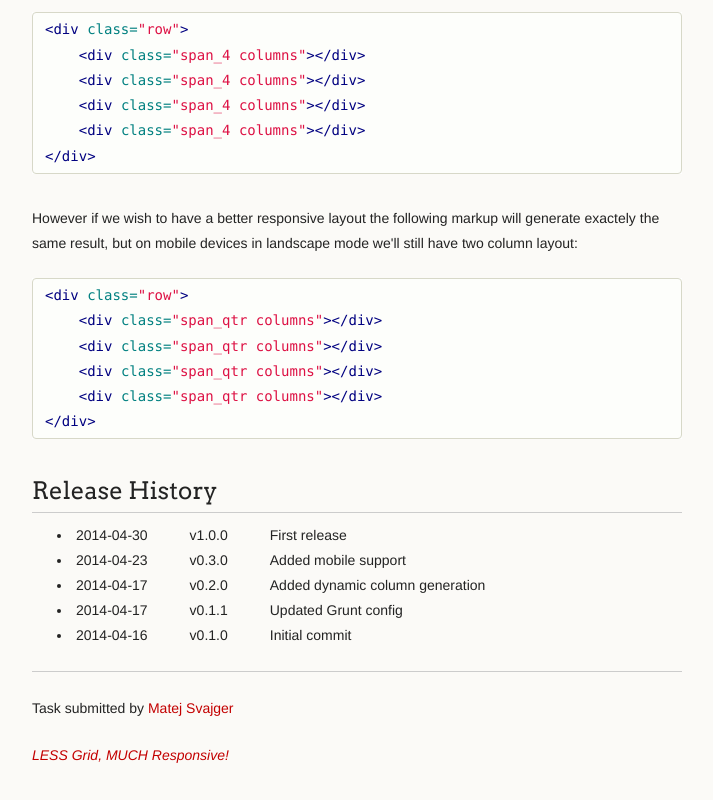
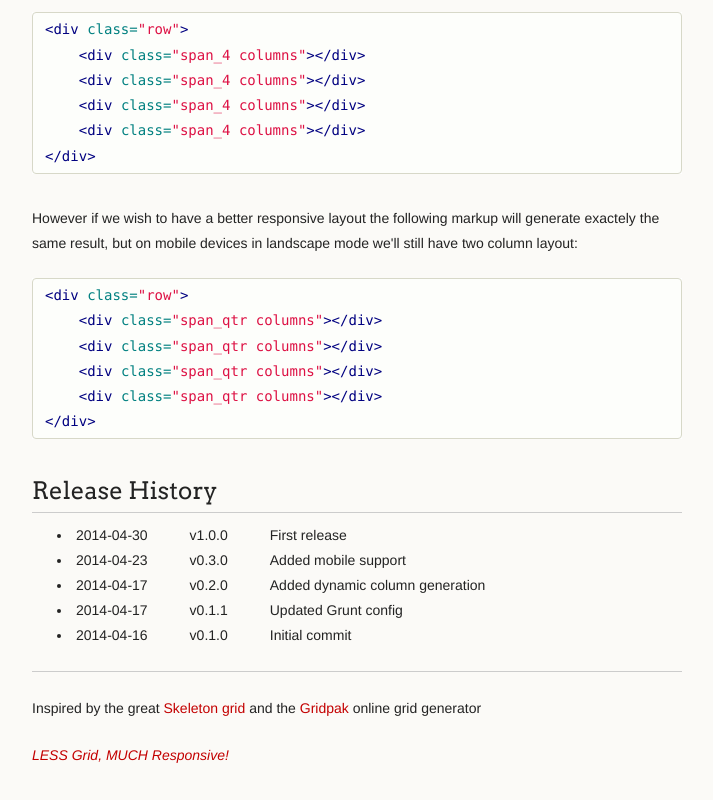
Before and after one commit to matejsvajger/less-grid, a plain HTML site: page index.html in a window 1280 px wide. Shown: the part 2536-3336 px from the top of the page, without its empty margins (278-991 px from the left). Drawn offline with Linux system fonts and the light colour scheme.

Commit message:
Update index.html

```diff
--- a/index.html
+++ b/index.html
@@ -171,7 +171,7 @@
 <li>2014-04-17   v0.2.0   Added dynamic column generation</li>
 <li>2014-04-17   v0.1.1   Updated Grunt config</li>
 <li>2014-04-16   v0.1.0   Initial commit</li>
-</ul><hr><p>Task submitted by <a href="mailto://hello@matejsvajger.com/">Matej Svajger</a></p>
+</ul><hr><p>Inspired by the great <a href="mailto://hello@matejsvajger.com/">Skeleton grid</a> and the <a href="http://gridpak.com/">Gridpak</a> online grid generator</p>
 
 <p><em><a href="http://i0.kym-cdn.com/photos/images/newsfeed/000/581/296/c09.jpg">LESS Grid, MUCH Responsive!</a></em></p>
       </section>
```
